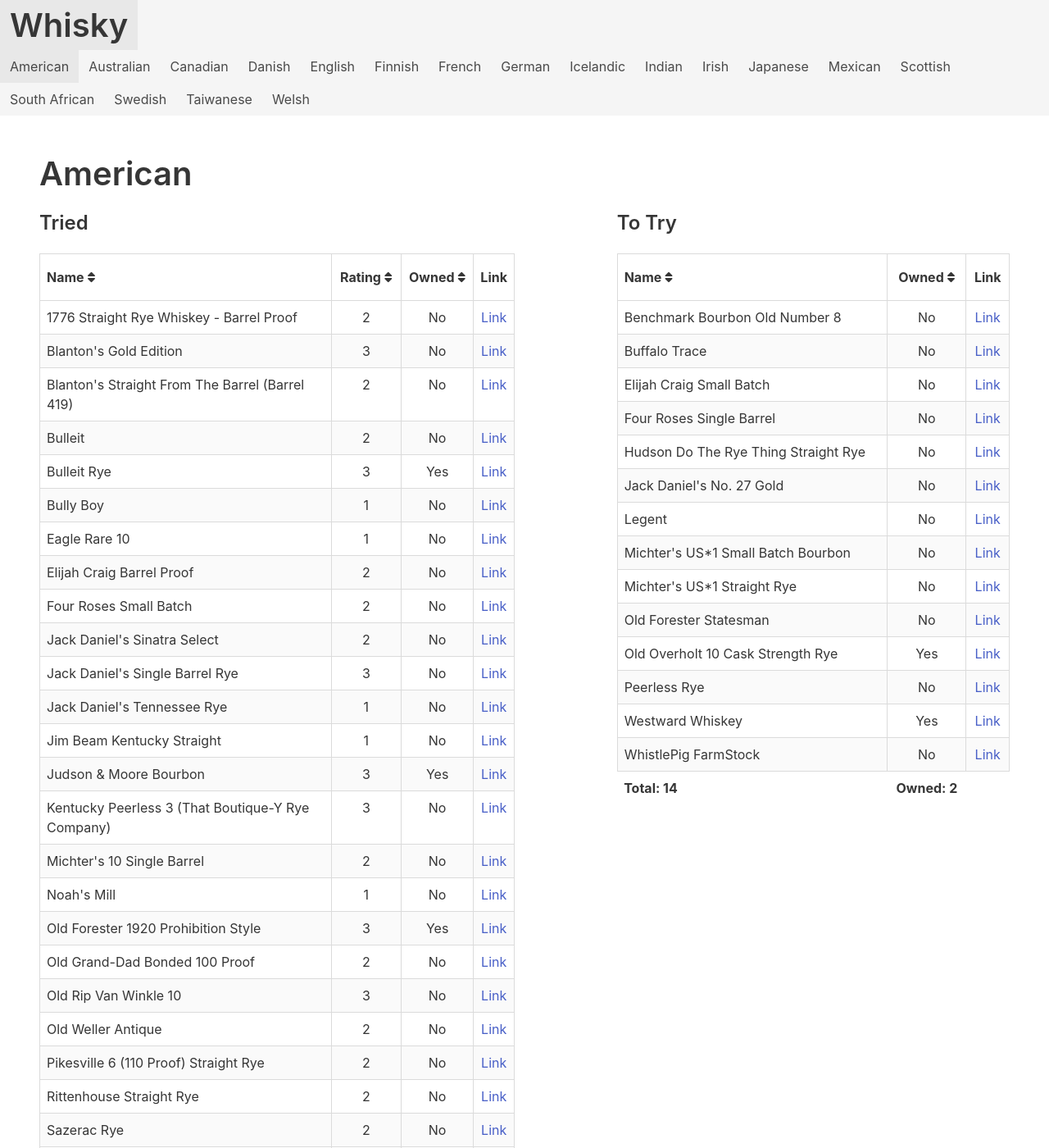
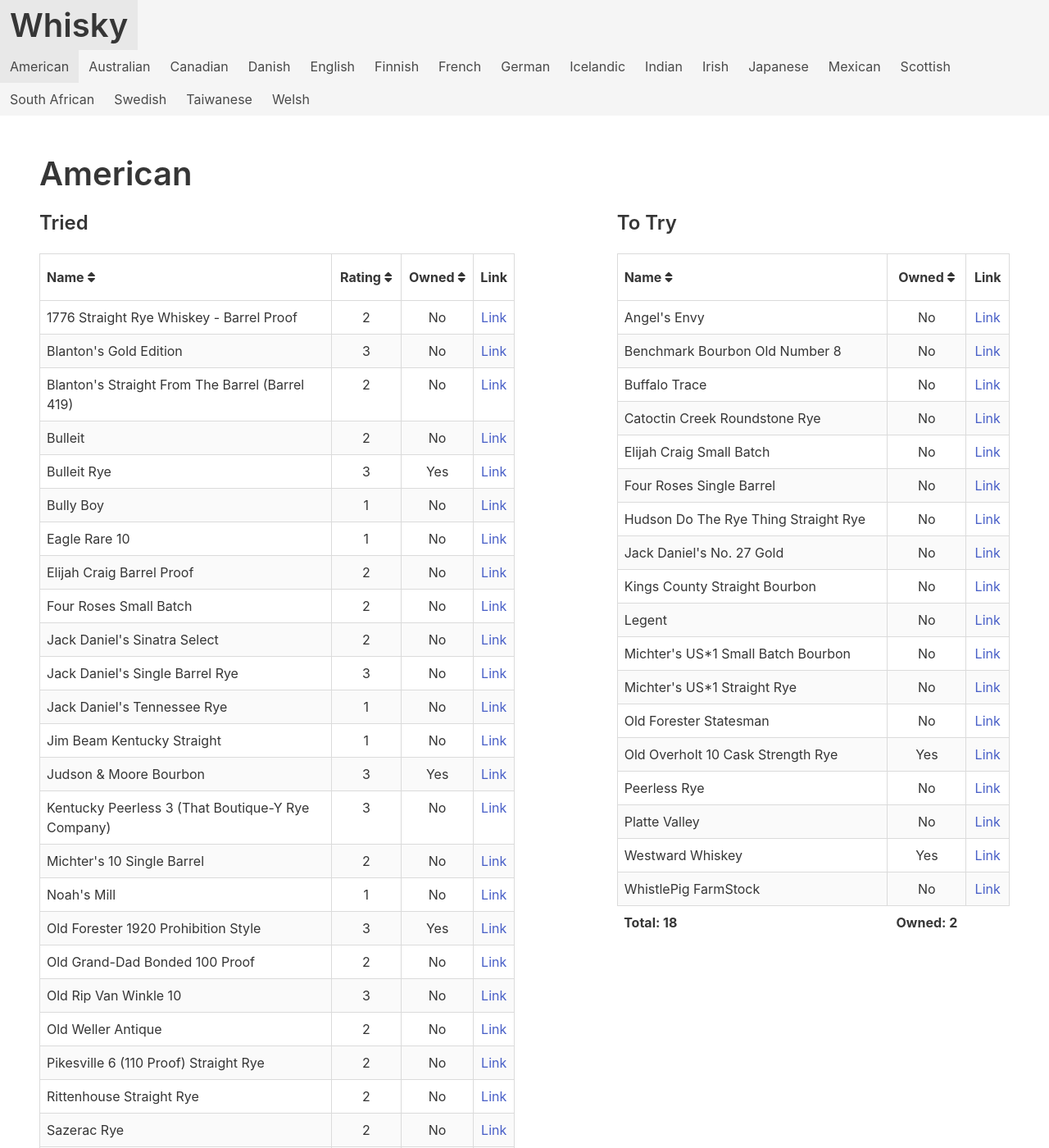
Before and after one commit to grega/whisky, a Jekyll site: the page built from american.html, in a window 1280 px wide and 1400 px high. Shown: the whole window at 82% size. Built offline with Jekyll 4.4.1, drawn with Linux system fonts in a browser that asks for light colours; nearby versions of some CDN libraries.

Commit message:
Update American to try

```diff
--- a/_data/american/to_try.yml
+++ b/_data/american/to_try.yml
@@ -15,3 +15,7 @@
 - name: Elijah Craig Small Batch
 - name: Westward Whiskey
   owned: true
+- name: Platte Valley
+- name: Angel's Envy
+- name: Catoctin Creek Roundstone Rye
+- name: Kings County Straight Bourbon
```
